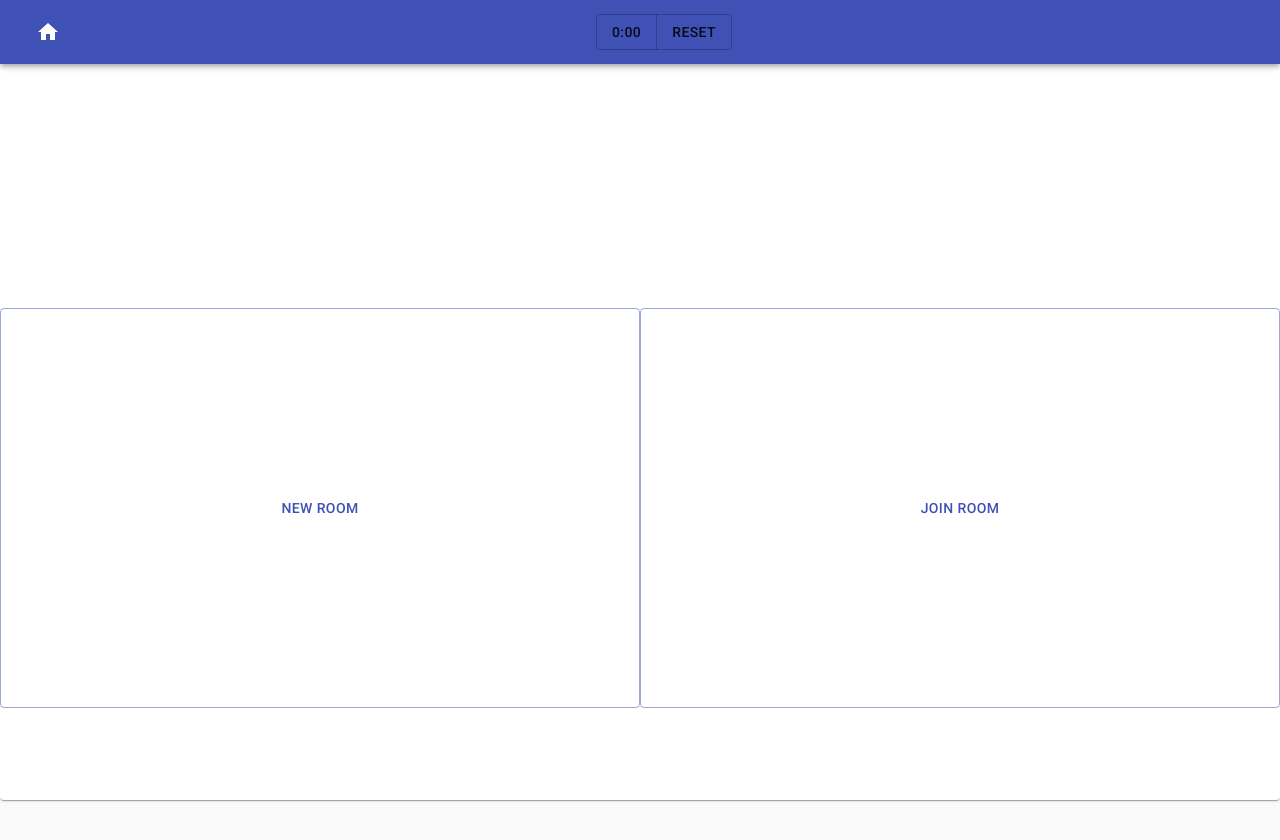
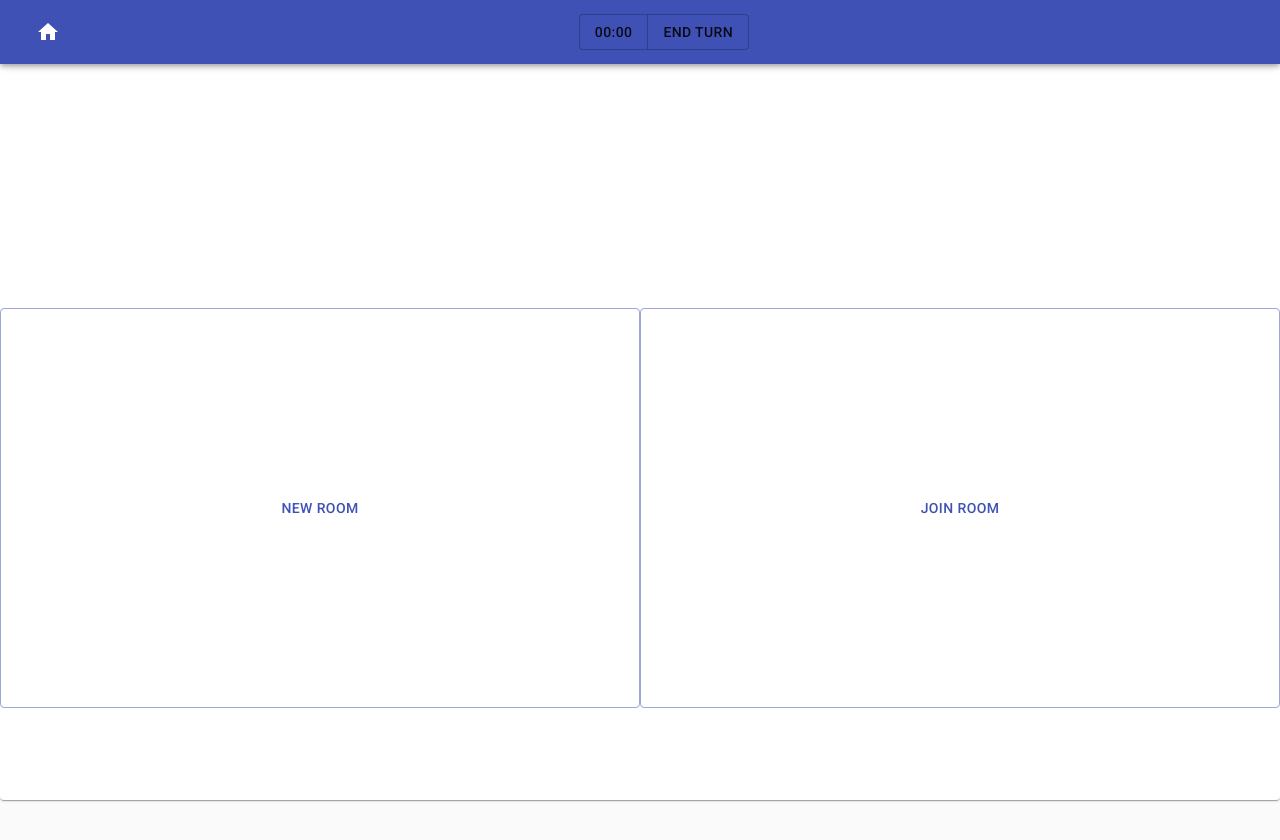
Before and after one commit to awarnes/mtg-life-party, a React (Create React App) app: page / in a window 1280 px wide. Shown: the top 840 px of the page. Built offline with nearby package versions, Linux system fonts and the light colour scheme; no server answers.

Commit message:
First stab at distributed timer. Kinda sucks but technically works.

```diff
--- a/package.json
+++ b/package.json
@@ -7,6 +7,7 @@
     "@material-ui/icons": "^4.9.1",
     "@material-ui/lab": "^4.0.0-alpha.51",
     "firebase": "^7.14.2",
+    "moment-timezone": "^0.5.31",
     "prop-types": "^15.7.2",
     "react": "^16.13.1",
     "react-dnd": "^11.1.3",
--- a/src/App.tsx
+++ b/src/App.tsx
@@ -1,4 +1,5 @@
 import React, { Component } from 'react';
+import moment from 'moment-timezone';
 import { BrowserRouter as Router, Route } from 'react-router-dom';
 import Paper from '@material-ui/core/Paper';
 
@@ -232,6 +233,21 @@ class App extends Component<{}, IAppState> {
     this.setState({ players: newPlayers });
   };
 
+  endPlayerTurn = (): void => {
+    const { room } = this.state;
+    const lastStart = moment.utc(room?.timerState.lastStart);
+    const currentTime = moment.utc().tz(moment.tz.guess()).utc();
+    const history = currentTime.diff(lastStart, 'seconds').toString();
+
+    const newRoom = Object.assign({}, room, {
+      timerState: { lastStart: currentTime.toISOString(), history: [...room?.timerState.history].concat(history) },
+    });
+
+    this.setState({ room: newRoom }, () => {
+      conn.updateRoom(this.state.room!);
+    });
+  };
+
   render(): JSX.Element {
     const { players, room, snackbar } = this.state;
     return (
@@ -240,7 +256,13 @@ class App extends Component<{}, IAppState> {
           <Route
             path="/"
             render={(props): JSX.Element => (
-              <Navigation {...props} roomShortId={room?.roomShortId} handleSnackbarToggle={this.handleSnackbarToggle} />
+              <Navigation
+                {...props}
+                roomShortId={room?.roomShortId}
+                handleSnackbarToggle={this.handleSnackbarToggle}
+                timerState={room?.timerState || { lastStart: '', history: [] }}
+                endPlayerTurn={this.endPlayerTurn}
+              />
             )}
           />
 
--- a/src/components/DamageCounter.tsx
+++ b/src/components/DamageCounter.tsx
@@ -22,9 +22,6 @@ function DamageCounter(props: IDamageCounterProps): JSX.Element {
     counterColors,
     counterSize,
   } = props;
-
-  console.log('commanderNAME: ', commanderName);
-  console.log('color: ', counterColors);
 
   const classes = makeStyles((theme) => ({
     countTotal: {
--- a/src/components/NavBar.tsx
+++ b/src/components/NavBar.tsx
@@ -26,7 +26,7 @@ const styles = {
 };
 
 function NavBar(props: INavBarProps): JSX.Element {
-  const { currentRoom, classes, returnHome, handleSnackbarToggle } = props;
+  const { currentRoom, classes, returnHome, handleSnackbarToggle, timerState, endPlayerTurn } = props;
 
   const handleCopy = (): void => {
     const { currentRoom } = props;
@@ -46,7 +46,7 @@ function NavBar(props: INavBarProps): JSX.Element {
           <IconButton color="inherit" onClick={returnHome}>
             <HomeIcon />
           </IconButton>
-          <ShotClock />
+          <ShotClock timerState={timerState} endPlayerTurn={endPlayerTurn} />
           {currentRoom ? (
             <Button onClick={handleCopy} variant="contained" size="large" endIcon={<FileCopyIcon />}>
               Room: {currentRoom}
--- a/src/components/ShotClock.tsx
+++ b/src/components/ShotClock.tsx
@@ -2,48 +2,41 @@ import React, { useState, useEffect } from 'react';
 import { ButtonGroup, Button, withStyles } from '@material-ui/core';
 
 import { IShotClockProps } from '../lib/mtgLifeInterfaces';
-
+import moment from 'moment-timezone';
 const styles = {
   shotClock: {},
 };
 
 function ShotClock(props: IShotClockProps): JSX.Element {
-  const { classes } = props;
+  const { classes, timerState, endPlayerTurn } = props;
   const [seconds, setSeconds] = useState(0);
-  const [isActive, setIsActive] = useState(false);
-
-  function resetTimer() {
-    setSeconds(0);
-    setIsActive(false);
-  }
-
-  function toggleTimer() {
-    setIsActive(!isActive);
-  }
+  const [isActive, setIsActive] = useState(timerState.history.length > 0);
+  const lastStartMoment = moment.utc(timerState.lastStart);
 
   useEffect(() => {
     let interval: any = null;
     if (isActive) {
       interval = setInterval(() => {
-        setSeconds((seconds) => seconds + 1);
+        const currentTime = moment.utc().tz(moment.tz.guess()).utc();
+        const timeDifference = currentTime.diff(lastStartMoment, 'seconds');
+        setSeconds(timeDifference);
       }, 1000);
     } else if (!isActive && seconds !== 0) {
       clearInterval(interval);
     }
-    return () => clearInterval(interval);
+    return (): void => clearInterval(interval);
   }, [isActive, seconds]);
 
-  function formatSeconds(): string {
-    const minutes = Math.trunc(seconds / 60);
-    const secondAmount = seconds - minutes * 60;
-    return `${minutes}:${secondAmount < 10 ? `0${secondAmount}` : secondAmount}`;
+  function handleEndPlayerTurn(): void {
+    setIsActive(true);
+    endPlayerTurn();
   }
 
   return (
     <div className={classes.shotClock}>
       <ButtonGroup>
-        <Button onClick={toggleTimer}>{formatSeconds()}</Button>
-        <Button onClick={resetTimer}>Reset</Button>
+        <Button>{moment(seconds, 'seconds').format('mm:ss')}</Button>
+        <Button onClick={handleEndPlayerTurn}>End Turn</Button>
       </ButtonGroup>
     </div>
   );
--- a/src/containers/Navigation.tsx
+++ b/src/containers/Navigation.tsx
@@ -10,11 +10,17 @@ class Navigation extends Component<INavigationProps, {}> {
   };
 
   render(): JSX.Element {
-    const { roomShortId, handleSnackbarToggle } = this.props;
+    const { roomShortId, handleSnackbarToggle, timerState, endPlayerTurn } = this.props;
 
     return (
       <div style={{ height: '5em' }}>
-        <NavBar returnHome={this.returnHome} currentRoom={roomShortId} handleSnackbarToggle={handleSnackbarToggle} />
+        <NavBar
+          returnHome={this.returnHome}
+          timerState={timerState}
+          endPlayerTurn={endPlayerTurn}
+          currentRoom={roomShortId}
+          handleSnackbarToggle={handleSnackbarToggle}
+        />
       </div>
     );
   }
--- a/src/containers/Room.tsx
+++ b/src/containers/Room.tsx
@@ -28,6 +28,7 @@ class Room extends Component<IRoomProps, IRoomState> {
       turnOrder: props?.room?.players || [],
     };
   }
+
   componentDidMount(): void {
     const { routeProps, updateRoomId, updatePlayerState, updateRoomState } = this.props;
     const joinedRoom = routeProps.match.params.roomId ? routeProps.match.params.roomId : '';
--- a/src/data/DRoom.ts
+++ b/src/data/DRoom.ts
@@ -1,14 +1,16 @@
-import { IRoom } from '../lib/mtgLifeInterfaces';
+import { IRoom, ITimer } from '../lib/mtgLifeInterfaces';
 
 class DRoom implements IRoom {
   roomShortId: string;
   roomId: string;
   players: string[];
+  timerState: ITimer;
 
-  constructor(roomShortId: string, roomId: string, players: string[]) {
+  constructor(roomShortId: string, roomId: string, players: string[], timerState: ITimer) {
     this.roomShortId = roomShortId;
     this.roomId = roomId;
     this.players = players;
+    this.timerState = timerState;
   }
 }
 
@@ -19,11 +21,12 @@ const roomConverter = {
       roomShortId: room.roomShortId,
       roomId: room.roomId,
       players: room.players,
+      timerState: room.timerState,
     };
   },
   fromFirestore: (snapshot: any, options: any): DRoom => {
     const data = snapshot.data(options);
-    return new DRoom(data.roomShortId, data.roomId, data.players);
+    return new DRoom(data.roomShortId, data.roomId, data.players, data.timerState);
   },
 };
 
--- a/src/data/connection.ts
+++ b/src/data/connection.ts
@@ -66,7 +66,7 @@ export async function createRoom(): Promise<string> {
     .collection('rooms')
     .withConverter(roomConverter)
     .doc(newRoom.id)
-    .set(new DRoom(getRoomShortId(newRoom.id), newRoom.id, []));
+    .set(new DRoom(getRoomShortId(newRoom.id), newRoom.id, [], { lastStart: '', history: [] }));
 
   return newRoom.id;
 }
```
Also changed, not shown: src/lib/mtgLifeInterfaces.tsx (+12 -3 lines), 2 other files (tests, documents, lock files or other folders).
